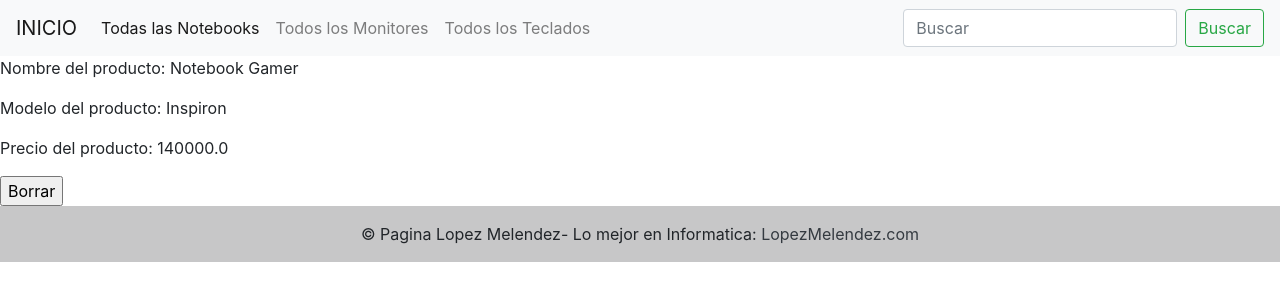
After one commit to Fedelopx/Entrega1MelendezLopez, a Django app: page /notebooks/delete-notebook/7/ in a window 1280 px wide. The commit adds this page. Shown: the top 301 px of the page. Run offline with Django 4.2, Linux system fonts and the light colour scheme; data comes from the database, SQL or seed files in the repository; parts of the project's set-up code (start-up, migrations or seed data) failed here and were passed over.

Commit message:
boton delete en notebooks

```diff
--- a/pagina_informatica/notebooks/urls.py
+++ b/pagina_informatica/notebooks/urls.py
@@ -1,9 +1,10 @@
 from django.urls import path
-from notebooks.views import lista_notebooks,crear_notebook, search_notebooks
+from notebooks.views import lista_notebooks,crear_notebook, search_notebooks,delete_notebook
 
 urlpatterns = [
     path ('lista-notebooks/',lista_notebooks, name='lista_notebooks'),
     path ('crear-notebook/',crear_notebook,name='crear_notebook'),
-    path ('search-notebooks/',search_notebooks, name='search_notebooks')
+    path ('search-notebooks/',search_notebooks, name='search_notebooks'),
+    path ('delete-notebook/<int:pk>/',delete_notebook, name='delete_notebook')
 
 ]
--- a/pagina_informatica/notebooks/views.py
+++ b/pagina_informatica/notebooks/views.py
@@ -40,3 +40,14 @@ def search_notebooks(request):
     notebooks = Notebooks.objects.filter(nombre__icontains=search)
     context = {'notebooks':notebooks}
     return render(request, 'notebooks/search_notebooks.html', context=context)
+
+
+def delete_notebook(request, pk):
+    if request.method == 'GET':
+        notebook = Notebooks.objects.get(pk=pk)
+        context = {'notebook':notebook}
+        return render(request, 'notebooks/delete_notebook.html', context=context)
+    elif request.method == 'POST':
+        notebook = Notebooks.objects.get(pk=pk)
+        notebook.delete()
+        return redirect(lista_notebooks)
--- /dev/null
+++ b/pagina_informatica/templates/notebooks/delete_notebook.html
@@ -0,0 +1,18 @@
+{% extends 'base.html' %}
+
+{% block titulo %}
+    Borrar Producto
+{% endblock %}
+
+{% block cambio_contenido %}
+
+<p>Nombre del producto: {{notebook.nombre}}</p>
+<p>Modelo del producto: {{notebook.modelo}}</p>
+<p>Precio del producto: {{notebook.precio}}</p>
+
+<form action="" method="POST">
+    {% csrf_token %}
+    <input type="submit" value="Borrar">
+</form>
+
+{% endblock %}
--- a/pagina_informatica/templates/notebooks/notebooks_lista.html
+++ b/pagina_informatica/templates/notebooks/notebooks_lista.html
@@ -20,7 +20,8 @@
         <p class="card-text">almacenamiento: {{notebook.almacenamiento}}</p>
         <p class="card-text">Precio: {{notebook.precio}}</p>
         <p class="card-text">Stock: {{notebook.stock}}</p>
-        <a href="#" class="btn btn-primary">Go somewhere</a>
+        <a href="#" class="btn btn-primary">Editar</a>
+        <a href="/notebooks/delete-notebook/{{notebook.id}}/" class="btn btn-danger">Borrar</a>
         </div>
     </div>
     {% endfor %}
```
